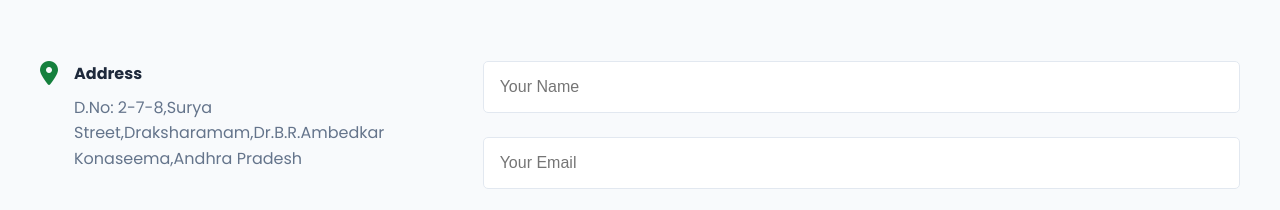
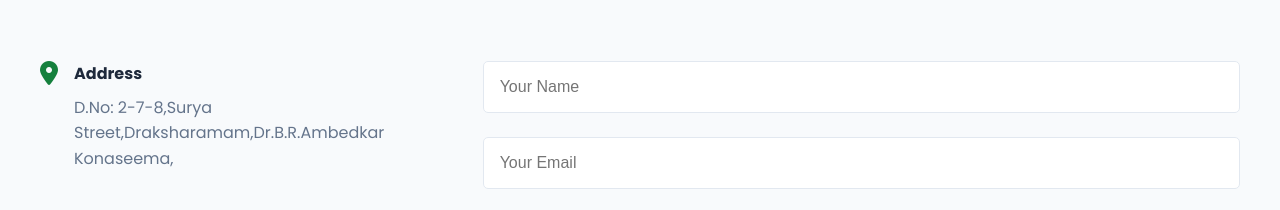
Before and after one commit to saivigneshinapakolla/urbanclean-website, a website: page index.html in a window 1280 px wide. Shown: the part 4265-4475 px from the top of the page. Drawn offline with nearby package versions, Linux system fonts and the light colour scheme.

Commit message:
address change

```diff
--- a/index.html
+++ b/index.html
@@ -296,7 +296,7 @@
                     <i class="fas fa-map-marker-alt"></i>
                     <div>
                         <h4>Address</h4>
-                        <p>D.No: 2-7-8,Surya Street,Draksharamam,Dr.B.R.Ambedkar Konaseema,Andhra Pradesh</p>
+                        <p>D.No: 2-7-8,Surya Street,Draksharamam,Dr.B.R.Ambedkar Konaseema,</p>
                     </div>
                 </div>
                 <div class="info-item">
```
